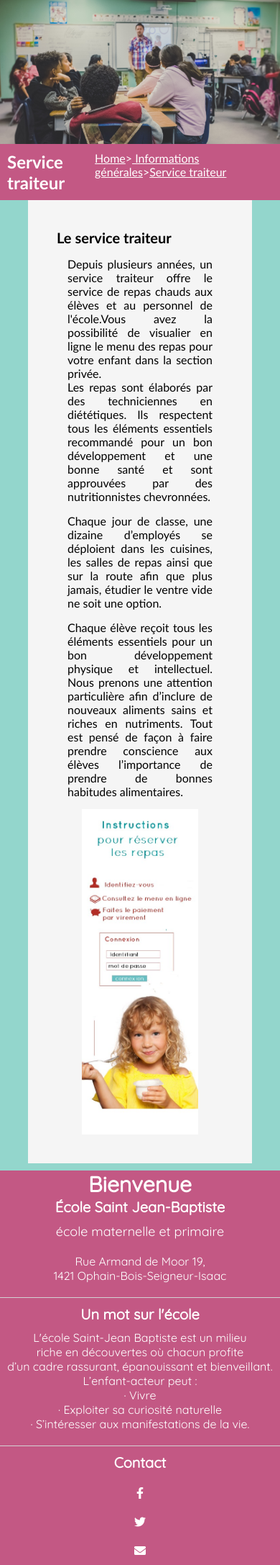
After one commit to emontaigne/ecole_st_jean_baptiste_php, a PHP site: template view/page/service-traiteur.php in a window 390 px wide. The commit adds this page. Shown: the whole page at 72% size. Run offline with PHP 8.4, Linux system fonts and the light colour scheme; the template is opened without the code that fills it, so the values that code supplies are empty.

Commit message:
responsive service traiteur et garderie

```diff
--- a/controller/router.php
+++ b/controller/router.php
@@ -37,6 +37,12 @@
                 break;
             case 'activites':
                     require_once("controller/activitesController.php");
+                break;
+                case 'service-garderie':
+                    require_once("controller/service-garderieController.php");
+                break;
+                case 'service-traiteur':
+                    require_once("controller/service-traiteurController.php");
                 break;
             case 'garderie':
                     require_once("controller/garderieController.php");
--- /dev/null
+++ b/controller/service-garderieController.php
@@ -0,0 +1,6 @@
+<?php
+    // verifie
+
+
+    require_once("view/page/service-garderie.php");
+?>
--- /dev/null
+++ b/controller/service-traiteurController.php
@@ -0,0 +1,6 @@
+<?php
+    // verifie
+
+
+    require_once("view/page/service-traiteur.php");
+?>
--- a/public/css/galerie.css
+++ b/public/css/galerie.css
@@ -25,6 +25,7 @@ html {
   display: block;
   background-color: white;
   box-shadow: 10px 5px 5px lightgrey;
+  margin-top: 50px;
 }
 
 .titlePageGallery {
--- a/public/css/garderie.css
+++ b/public/css/garderie.css
@@ -27,6 +27,7 @@ html {
   margin: auto;
   background-color: white;
   box-shadow: 2px 2px 2px 2px rgba(0, 0, 125, 0.2);
+  margin-top: 50px;
 }
 
 .img-gardiennes {
--- /dev/null
+++ b/public/css/service-traiteur.css
@@ -0,0 +1,51 @@
+/* -----header----- */
+.header-img-service-traiteur {
+  background: url("../images/photo-garderie.jpg");
+  width: 100%;
+  height: 350px;
+  background-size: cover;
+}
+
+.service-traiteur-rose {
+  display: flex;
+}
+.fleche-retour-traiteur > a {
+  color: white;
+}
+/* -----main text----- */
+.texte-info-traiteur {
+  background-color: whitesmoke;
+  width: 80%;
+  padding: 40px;
+  margin: auto;
+}
+.para-service-traiteur {
+  margin: 15px;
+  text-align: justify;
+}
+.service-traiteur-image {
+  display: flex;
+  justify-content: center;
+  align-items: center;
+}
+
+@media screen and (max-width: 1200px) {
+  .header-img-service-traiteur {
+    height: 200px;
+  }
+}
+@media screen and (max-width: 992px) {
+}
+@media screen and (max-width: 768px) {
+  .traiteur-titre {
+    font-size: 24px;
+  }
+  .img-service-traiteur {
+    width: 70%;
+  }
+}
+@media screen and (max-width: 576px) {
+}
+
+@media screen and (max-width: 375px) {
+}
--- a/view/html/head.php
+++ b/view/html/head.php
@@ -23,6 +23,8 @@
 <link rel="stylesheet" href="public/css/motdirection.css" type="text/css">
 <link rel="stylesheet" href="public/css/roi.css" type="text/css">
 <link rel="stylesheet" href="public/css/activites.css" type="text/css">
+<link rel="stylesheet" href="public/css/service-garderie.css" type="text/css">
+<link rel="stylesheet" href="public/css/service-traiteur.css" type="text/css">
 <link rel="stylesheet" href="public/css/ephemerides.css" type="text/css">
 <link rel="stylesheet" href="public/css/histoire.css" type="text/css">
 <link rel="stylesheet" href="public/css/apropos.css" type="text/css">
--- a/view/menu/menu.php
+++ b/view/menu/menu.php
@@ -20,8 +20,8 @@
           <li><a class="menu-a menuInfoGen" href="?section=roi">ROI</a></li>
           <li><a class="menu-a menuInfoGen" href="?section=ephemerides">Ephémérides</a></li>
           <li><a class="menu-a menuInfoGen" href="?section=activites">Activités</a></li>
-          <li><a class="menu-a menuInfoGen" href="#">Service de garderie</a></li>
-          <li><a class="menu-a menuInfoGen" href="?section=traiteur">Menu/service traiteur</a></li>
+          <li><a class="menu-a menuInfoGen" href="?section=service-garderie">Service de garderie</a></li>
+          <li><a class="menu-a menuInfoGen" href="?section=service-traiteur">Menu/service traiteur</a></li>
         </ul>
 
     </li>
--- /dev/null
+++ b/view/page/service-traiteur.php
@@ -0,0 +1,30 @@
+<div class="header-img-service-traiteur" id="header-img"></div>
+<div class="div-rose service-traiteur-rose">
+    <a href="">
+        <h1 class="traiteur-titre">Service traiteur</h1>
+    </a>
+
+    <div class="fleche-retour-traiteur"><a href="?section=accueil">Home</a>><a href="?section=info"> Informations générales</a>><a href="?section=service-traiteur">Service traiteur</a></div>
+</div>
+
+<div class="texte-info-traiteur">
+<div class="info-onglet" id="activites">
+    <h3><a name="acti">Le service traiteur</a></h3>
+        <p class="para-service-traiteur">
+        Depuis plusieurs années, un service traiteur offre le service de repas chauds aux élèves et au personnel de l'école.Vous avez la possibilité de visualier en ligne le menu des repas pour votre enfant dans la section privée.
+           <br>
+           Les repas sont élaborés par des techniciennes en diététiques. Ils respectent tous les éléments essentiels recommandé pour un bon développement et une bonne santé et sont approuvées par des nutritionnistes chevronnées.</p>
+           <p class="para-service-traiteur">
+           Chaque jour de classe, une dizaine d’employés se déploient dans les cuisines, les salles de repas ainsi que sur la route afin que plus jamais, étudier le ventre vide ne soit une option.
+            </p>
+
+            <p class="para-service-traiteur">
+            Chaque élève reçoit tous les éléments essentiels pour un bon développement physique et intellectuel. Nous prenons une attention particulière afin d’inclure de nouveaux aliments sains et riches en nutriments. Tout est pensé de façon à faire prendre conscience aux élèves l’importance de prendre de bonnes habitudes alimentaires.
+            </p>
+            <div class="service-traiteur-image">
+                <img class="img-service-traiteur"src="public/images/reservation-repas-vert.jpg" alt="">
+
+            </div>
+
+</div>
+</div>
```
Also changed, not shown: public/css/service-garderie.css (added, +43 -0 lines), view/page/service-garderie.php (added, +26 -0 lines), public/images/photo-garderie.jpg (added), public/images/reservation-repas-vert.jpg (added), public/images/reservation-repas.jpg (added).
